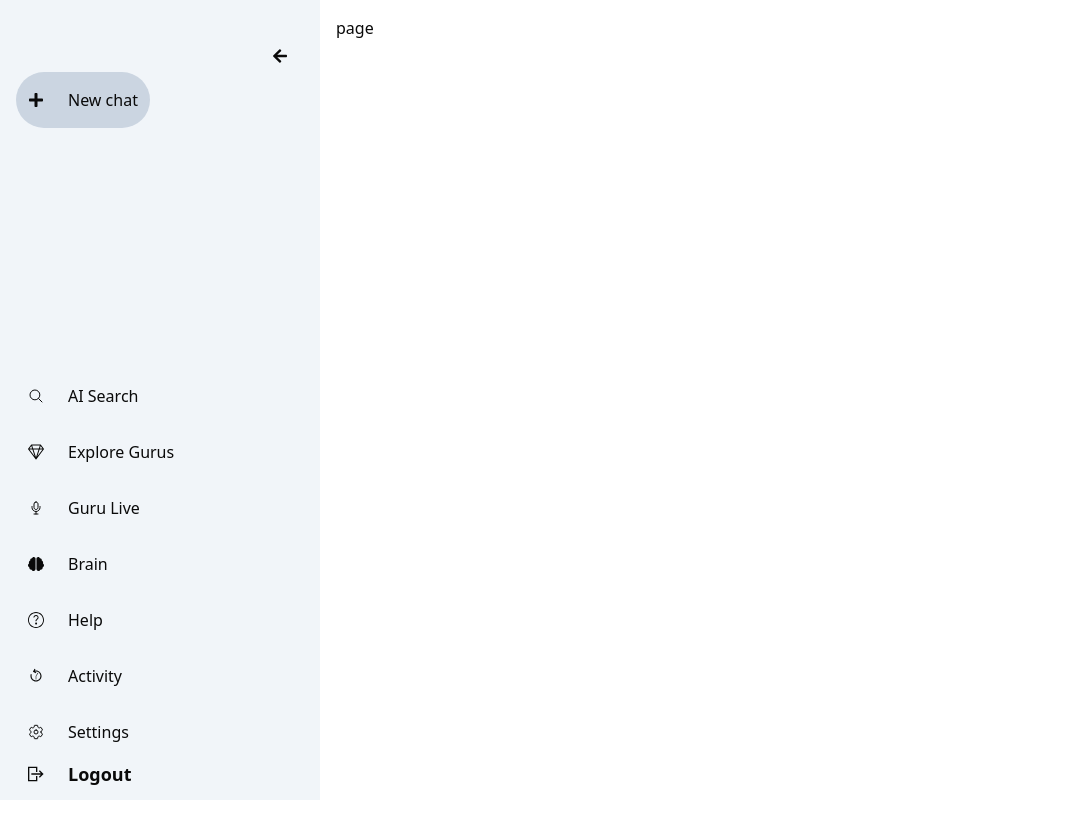
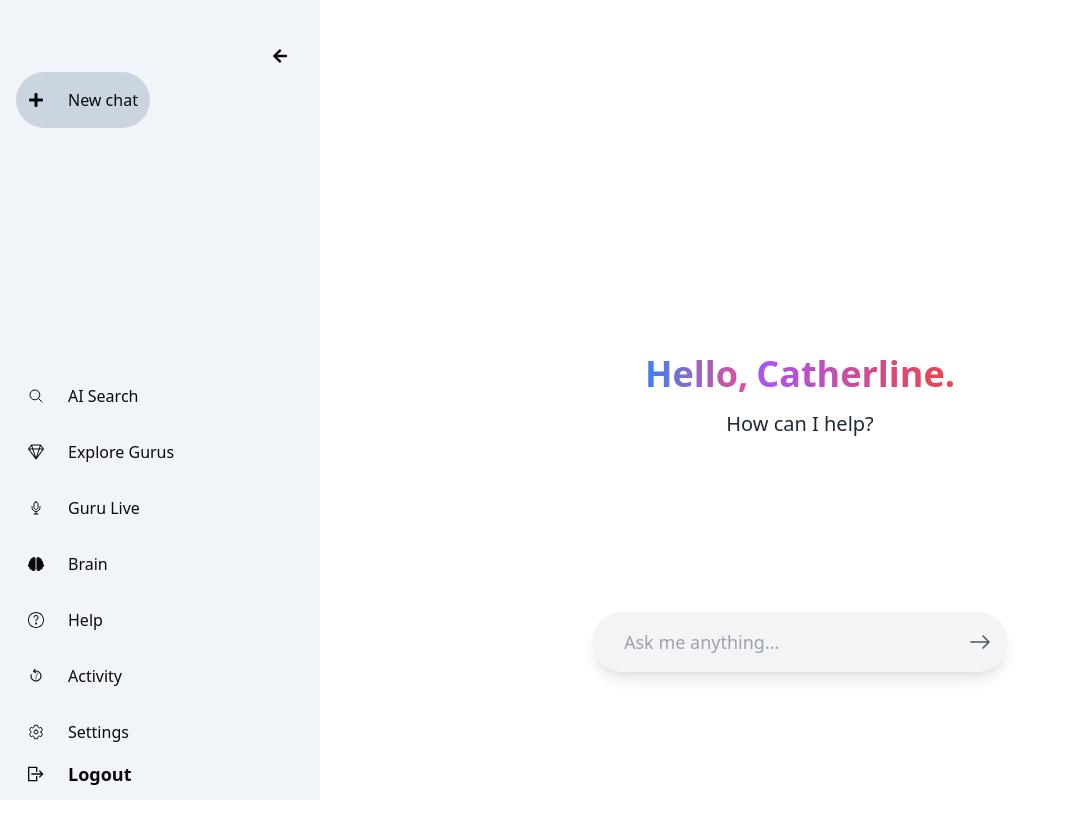
Before and after one commit to collinskrotich/Guru-AI, a Next.js app: page /application/guru/RetailAssistant in a window 1280 px wide. Shown: the whole page, without its empty margins (0-1069 px from the left). Built offline with nearby package versions, Linux system fonts and the light colour scheme.

Commit message:
changes to guru manager

```diff
--- a/app/application/activities/page.tsx
+++ b/app/application/activities/page.tsx
@@ -1,4 +1,4 @@
-import React from 'react'
+import React from 'react';
 
 const page = () => {
   return (
--- a/app/application/brain/page.tsx
+++ b/app/application/brain/page.tsx
@@ -1,4 +1,4 @@
-import React from 'react'
+import React from 'react';
 
 const page = () => {
   return (
--- a/app/application/guru/CustomerInsights/page.tsx
+++ b/app/application/guru/CustomerInsights/page.tsx
@@ -1,4 +1,4 @@
-import React from 'react'
+import React from 'react';
 
 const page = () => {
   return (
--- a/app/application/guru/CustomerSupport/page.tsx
+++ b/app/application/guru/CustomerSupport/page.tsx
@@ -1,4 +1,4 @@
-import React from 'react'
+import React from 'react';
 
 const page = () => {
   return (
--- a/app/application/guru/RetailAssistant/page.tsx
+++ b/app/application/guru/RetailAssistant/page.tsx
@@ -1,9 +1,57 @@
-import React from 'react'
+"use client"
+import React, { useState } from "react";
 
-const page = () => {
+export default function RetailAssistantPage() {
+  const [input, setInput] = useState("");
+
+  const handleInputChange = () => {
+    // setInput(e.target.value);
+  };
+
   return (
-    <div>page</div>
-  )
+    <div className="min-h-screen flex flex-col items-center justify-center bg-white ">
+      {/* Greeting */}
+      <div className="text-center mb-10">
+        <h1 className="text-4xl font-semibold">
+          <span className="text-transparent bg-clip-text bg-gradient-to-r from-blue-500 to-pink-500">
+            Hello,
+          </span>
+          <span className="ml-2 text-transparent bg-clip-text bg-gradient-to-r from-purple-500 to-red-500">
+            Catherline.
+          </span>
+        </h1>
+        <p className="text-xl text-gray-800 mt-4">How can I help?</p>
+      </div>
+
+      {/* Input Section */}
+      <div className="fixed bottom-32 w-full max-w-md mx-auto px-4">
+        <div className="flex items-center bg-gray-100 p-4 rounded-full shadow-lg">
+          <input
+            type="text"
+            value={input}
+            onChange={handleInputChange}
+            placeholder="Ask me anything..."
+            className="flex-grow bg-transparent focus:outline-none text-lg px-4"
+          />
+          <button className="ml-2 text-gray-600 hover:text-gray-900">
+            {/* Send Icon (Arrow) */}
+            <svg
+              xmlns="http://www.w3.org/2000/svg"
+              fill="none"
+              viewBox="0 0 24 24"
+              strokeWidth={1.5}
+              stroke="currentColor"
+              className="w-6 h-6"
+            >
+              <path
+                strokeLinecap="round"
+                strokeLinejoin="round"
+                d="M3 12h18m0 0l-6-6m6 6l-6 6"
+              />
+            </svg>
+          </button>
+        </div>
+      </div>
+    </div>
+  );
 }
-
-export default page
--- a/app/application/guru/SalesAssistant/page.jsx
+++ b/app/application/guru/SalesAssistant/page.jsx
@@ -1,4 +1,4 @@
-import React from 'react'
+import React from 'react';
 
 const page = () => {
   return (
--- a/app/application/guru/page.tsx
+++ b/app/application/guru/page.tsx
@@ -6,8 +6,16 @@ import { FcSalesPerformance, FcCustomerSupport } from "react-icons/fc";
 import { MdProductionQuantityLimits, MdInsights } from "react-icons/md";
 import Link from "next/link";
 
+// Define the types for the props
+interface GuruCardProps {
+  title: string;
+  description: string;
+  icon: React.ComponentType; // For the Icon, we expect a React component
+  link: string;
+}
+
 //Card Component
-const GuruCard = ({ title, description, icon: Icon, link }) => (
+const GuruCard:React.FC<GuruCardProps> = ({ title, description, icon: Icon, link }) => (
   <Card>
     <CardContent>
       <div className="flex items-center justify-between py-4">
--- a/components/Search.tsx
+++ b/components/Search.tsx
@@ -1,10 +1,10 @@
 "use client"
 
-import React, { useState } from "react"
-import { Input } from "@/components/ui/input"
-import { Button } from "@/components/ui/button"
-import { Card, CardContent } from "@/components/ui/card"
-import { Compass, SendHorizontal, Loader2, Sparkle, BrainCircuit, Weight, Copy } from "lucide-react"
+import React, { useState } from "react";
+import { Input } from "@/components/ui/input";
+import { Button } from "@/components/ui/button";
+import { Card, CardContent } from "@/components/ui/card";
+import { Compass, SendHorizontal, Loader2, Sparkle, BrainCircuit, Weight, Copy } from "lucide-react";
 import Image from "next/image"
 import toast, { Toaster } from 'react-hot-toast' // Add this import
 
@@ -84,7 +84,7 @@ export default function AssistantUI() {
             </p>
           </div>
 
-          <div className="grid grid-cols-1 sm:grid-cols-4 gap-4">
+          <div className="grid grid-cols-1 sm:grid-cols-2 gap-4">
             <Card className="bg-blue-50" onClick={() => handleCardClick("What is Safaricom Telematics Monthly Service?")}>
               <CardContent className="p-4 flex flex-col items-start space-y-2">
                 {/* <p>Sales Assistant: Prep for meetings and access all the product knowledge, so you can close more deals.</p> */}
```
Also changed, not shown: .eslintrc.json.
